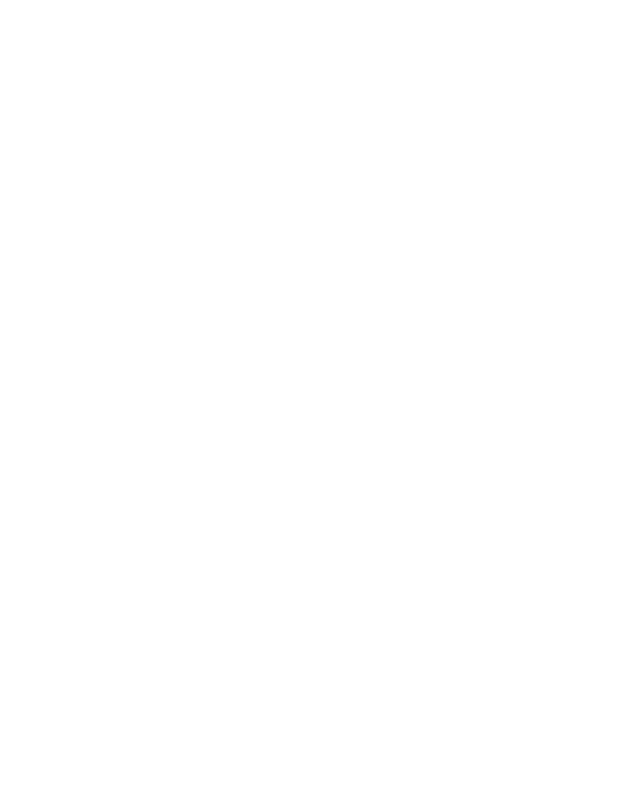
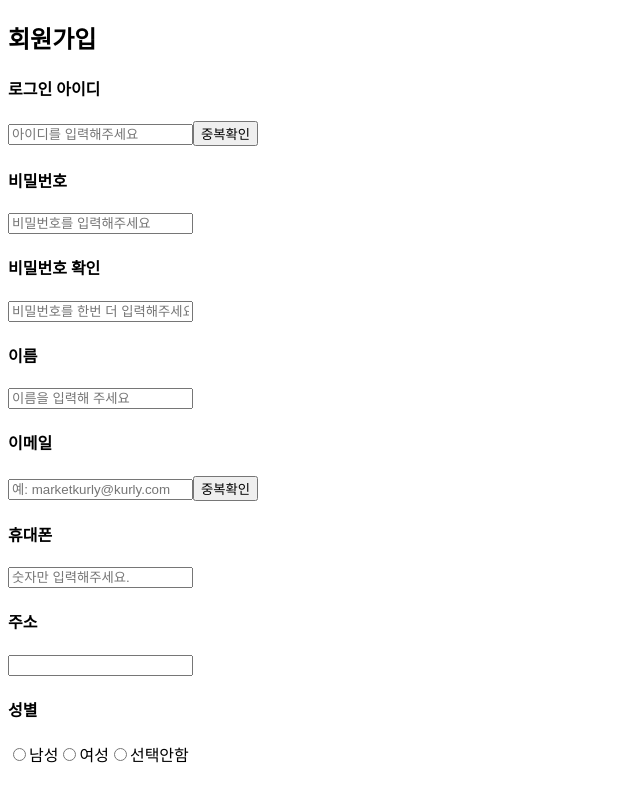
Before and after one commit to prgrms-be-devcourse/BE-04-KurlyMurly, a React (Create React App) app in the folder front/: page /sign-up in a window 1280 px wide. Before the commit this address had no page. Shown: the top 790 px of the page, without its empty margins (0-640 px from the left). Built offline with nearby package versions, Linux system fonts and the light colour scheme.

Commit message:
[KM-179] 추가: 홈, 회원가입 화면 구현

```diff
--- a/front/package.json
+++ b/front/package.json
@@ -40,6 +40,7 @@
   "devDependencies": {
     "eslint": "^8.48.0",
     "eslint-config-airbnb": "^19.0.4",
+    "eslint-config-prettier": "^9.0.0",
     "eslint-plugin-import": "^2.28.1",
     "eslint-plugin-jsx-a11y": "^6.7.1",
     "eslint-plugin-react": "^7.33.2",
--- a/front/src/App.jsx
+++ b/front/src/App.jsx
@@ -1,11 +1,12 @@
 import { BrowserRouter, Route, Routes } from 'react-router-dom';
-import { Home } from './pages';
+import { Home, SignUp } from './pages';
 
 const App = () => {
   return (
     <BrowserRouter>
       <Routes>
         <Route path="/" element={<Home />} />
+        <Route path="/sign-up" element={<SignUp />} />
       </Routes>
     </BrowserRouter>
   );
--- a/front/src/apis/ApiController.js
+++ b/front/src/apis/ApiController.js
@@ -1,13 +1,10 @@
-import axios from "axios";
-import { useState } from "react";
+import axios from 'axios';
 
+axios.defaults.withCredentials = true;
+const BASE_END_POINT = process.env;
 
-axios.defaults.withCredentials= true;
-const BASE_END_POINT = process.env
+const instance = axios.create({
+  baseURL: BASE_END_POINT,
+});
 
-const JwtInterceptor = () => {
-    const [token, setToken] = useState("")
-    const instance = axios.create({
-        baseURL: BASE_END_POINT,
-    });
-}
+export default instance;
--- a/front/src/pages/Home.jsx
+++ b/front/src/pages/Home.jsx
@@ -5,8 +5,43 @@
 
   return (
     <div>
+      <h1>Kurly-Murly</h1>
+      <button
+        onClick={() => {
+          navigate(`/login`);
+        }}
+      >
+        로그인
+      </button>
+      <button
+        onClick={() => {
+          navigate(`/sign-up`);
+        }}
+      >
+        회원가입
+      </button>
       <div>
-        <h1>Kurly</h1>
+        <button
+          onClick={() => {
+            navigate(`/categories`);
+          }}
+        >
+          카테고리
+        </button>
+        <button
+          onClick={() => {
+            navigate(`/new-products`);
+          }}
+        >
+          신상품
+        </button>
+        <button
+          onClick={() => {
+            navigate(`/best-products`);
+          }}
+        >
+          베스트
+        </button>
       </div>
     </div>
   );
--- /dev/null
+++ b/front/src/pages/SignUp.jsx
@@ -0,0 +1,160 @@
+import { useState } from 'react';
+import instance from '../apis/ApiController';
+
+const SignUp = () => {
+  const [inputs, setInputs] = useState({
+    loginId: '',
+    password: '',
+    rePassword: '',
+    name: '',
+    email: '',
+    phoneNumber: '',
+    sex: '',
+    birth: '',
+    recommender: '',
+    roadAddress: '',
+  });
+
+  const [isValidated, setIsValidated] = useState({
+    isLoginIdChecked: false,
+    isEmailChecked: false,
+  });
+
+  const {
+    loginId,
+    password,
+    rePassword,
+    name,
+    email,
+    phoneNumber,
+    birth,
+    recommender,
+    roadAddress,
+  } = inputs;
+
+  const onInputChange = (e) => {
+    const { name, value } = e.target;
+    setInputs((inputs) => ({
+      ...inputs,
+      [name]: value,
+    }));
+  };
+
+  const validateLoginIdDuplication = (loginId) => {
+    console.log(loginId + 'clicked');
+  };
+
+  const validateEmailDuplication = (email) => {
+    console.log(email + 'clicked');
+  };
+
+  const onSignUp = () => {
+    console.log(inputs);
+  };
+
+  return (
+    <div>
+      <h2>회원가입</h2>
+      <form onSubmit={() => console.log('입력')}>
+        <div>
+          <h4>로그인 아이디</h4>
+          <input
+            name="loginId"
+            value={loginId}
+            type="text"
+            onChange={onInputChange}
+            placeholder="아이디를 입력해주세요"
+            maxLength="20"
+          />
+          <button type="button" onClick={() => validateLoginIdDuplication(loginId)}>
+            중복확인
+          </button>
+        </div>
+        <div>
+          <h4>비밀번호</h4>
+          <input
+            name="password"
+            value={password}
+            onChange={onInputChange}
+            type="password"
+            placeholder="비밀번호를 입력해주세요"
+          />
+        </div>
+        <div>
+          <h4>비밀번호 확인</h4>
+          <input
+            name="rePassword"
+            value={rePassword}
+            onChange={onInputChange}
+            type="password"
+            placeholder="비밀번호를 한번 더 입력해주세요"
+          />
+        </div>
+        <div>
+          <h4>이름</h4>
+          <input
+            name="name"
+            value={name}
+            onChange={onInputChange}
+            type="text"
+            placeholder="이름을 입력해 주세요"
+          />
+        </div>
+        <div>
+          <h4>이메일</h4>
+          <input
+            name="email"
+            value={email}
+            onChange={onInputChange}
+            type="email"
+            placeholder="예: marketkurly@kurly.com"
+            maxLength="30"
+          />
+          <button type="button" onClick={() => validateEmailDuplication(email)}>
+            중복확인
+          </button>
+        </div>
+        <div>
+          <h4>휴대폰</h4>
+          <input
+            name="phoneNumber"
+            value={phoneNumber}
+            onChange={onInputChange}
+            type="tel"
+            placeholder="숫자만 입력해주세요."
+          />
+        </div>
+        <div>
+          <h4>주소</h4>
+          <input name="roadAddress" value={roadAddress} onChange={onInputChange} type="text" />
+        </div>
+        <div>
+          <h4>성별</h4>
+          <input name="sex" value="남성" onChange={onInputChange} type="radio" />
+          <label>남성</label>
+          <input name="sex" value="여성" onChange={onInputChange} type="radio" />
+          <label>여성</label>
+          <input name="sex" value="선택안함" onChange={onInputChange} type="radio" />
+          <label>선택안함</label>
+        </div>
+        <div>
+          <h4>생년월일</h4>
+          <input name="birth" value={birth} onChange={onInputChange} type="date" />
+        </div>
+        <div>
+          <h4>추천인</h4>
+          <input
+            name="recommender"
+            value={recommender}
+            onChange={onInputChange}
+            type="text"
+            placeholder="없으면 비워주세요"
+          />
+        </div>
+      </form>
+      <button onClick={onSignUp}>가입하기</button>
+    </div>
+  );
+};
+
+export default SignUp;
--- a/front/src/pages/index.jsx
+++ b/front/src/pages/index.jsx
@@ -1 +1,2 @@
 export { default as Home } from './Home';
+export { default as SignUp } from './SignUp';
```
Also changed, not shown: 2 other files (tests, documents, lock files or other folders).
